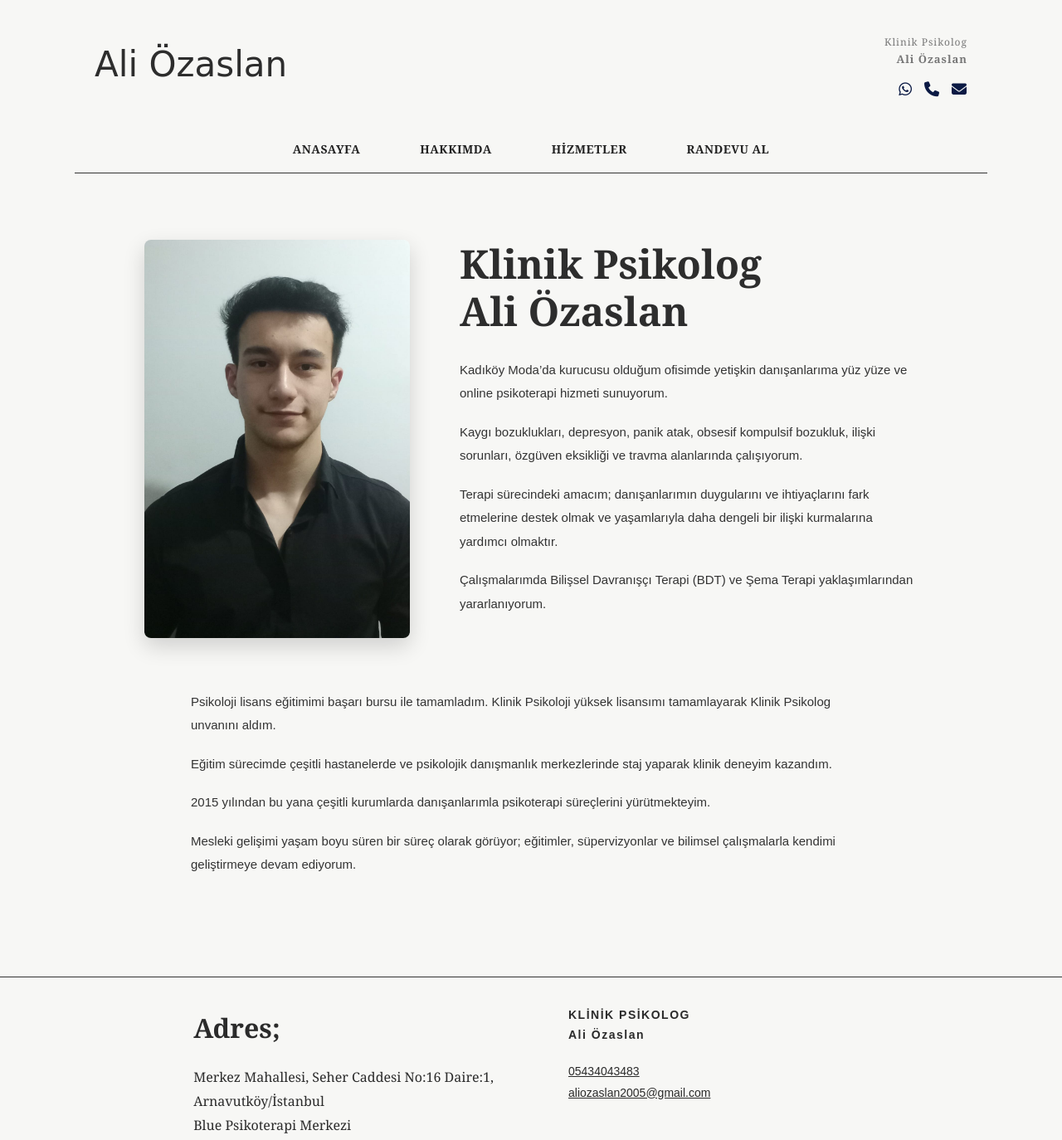
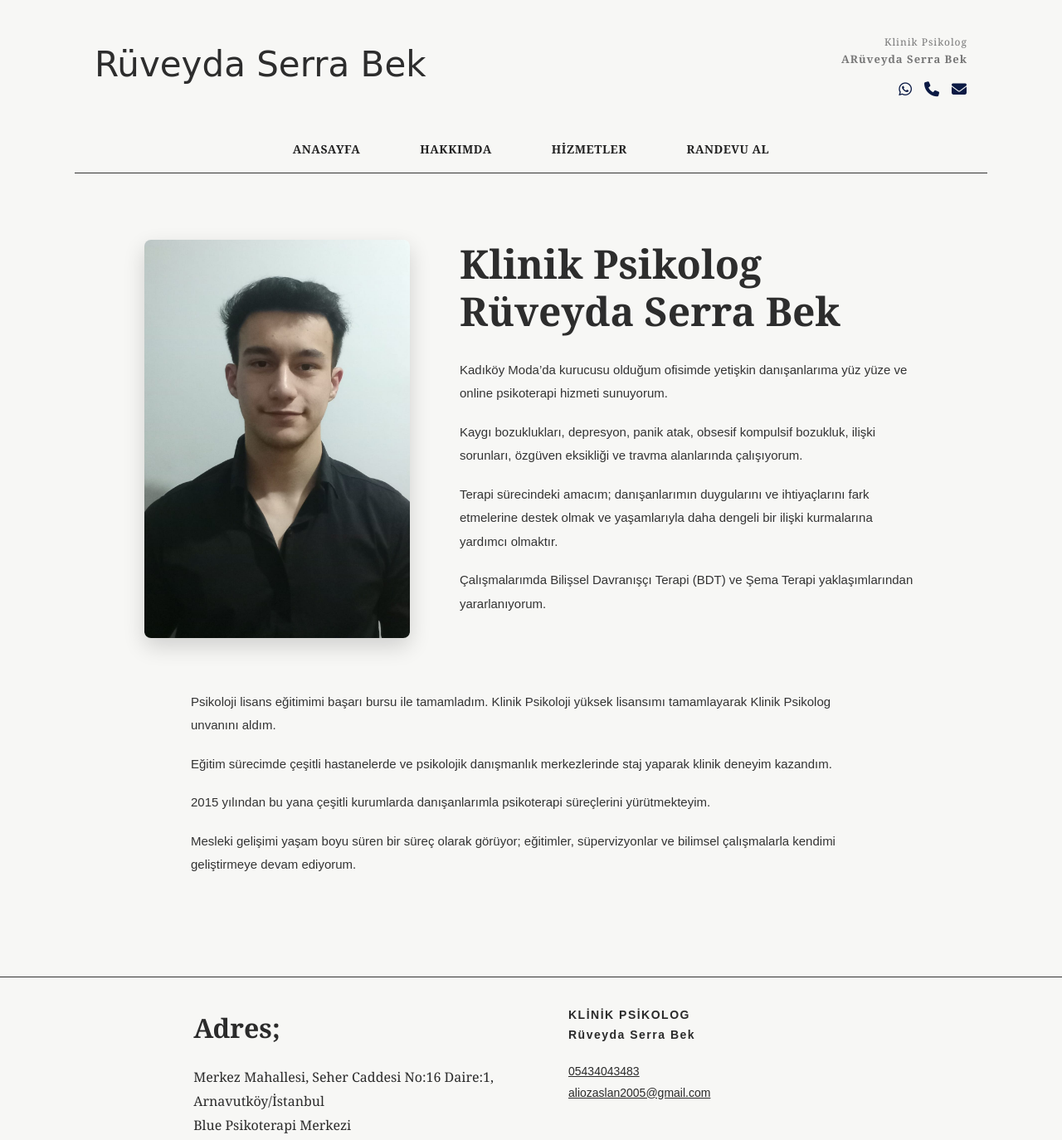
Before and after one commit to Aliiozaslann/psikolog-site, a website: page hakkimda.html in a window 1280 px wide. Shown: the top 1374 px of the page at 83% size. Drawn offline with Linux system fonts and the light colour scheme; no server answers.

Commit message:
Update site text

```diff
--- a/hakkimda.html
+++ b/hakkimda.html
@@ -18,12 +18,12 @@
   <div class="top-header">
 
     <a href="index.html" class="signature-logo">
-      Ali Özaslan
+      Rüveyda Serra Bek
     </a>
 
     <div class="top-contact">
       <span>Klinik Psikolog</span>
-      <strong>Ali Özaslan</strong>
+      <strong>ARüveyda Serra Bek</strong>
 
       <div class="contact-icons">
         <a href="https://api.whatsapp.com/send/?phone=905447205080&text=Merhaba%2C+Klinik+Psikolog+Ali+%C3%96zaslan%27%C4%B1n+terapi+s%C3%BCreci+hakk%C4%B1nda+bilgi+almak+istiyorum.&type=phone_number&app_absent=0" target="_blank">
@@ -71,7 +71,7 @@
 
       <h1 id="about-title">
         Klinik Psikolog<br>
-        Ali Özaslan
+        Rüveyda Serra Bek
       </h1>
 
       <div id="about-short-texts">
@@ -149,7 +149,7 @@
 
     <h4 id="footer-doctor-title">
       KLİNİK PSİKOLOG<br>
-      Ali Özaslan
+      Rüveyda Serra Bek
     </h4>
 
     <a id="footer-phone" href="tel:+905434043483">05434043483</a>
```
